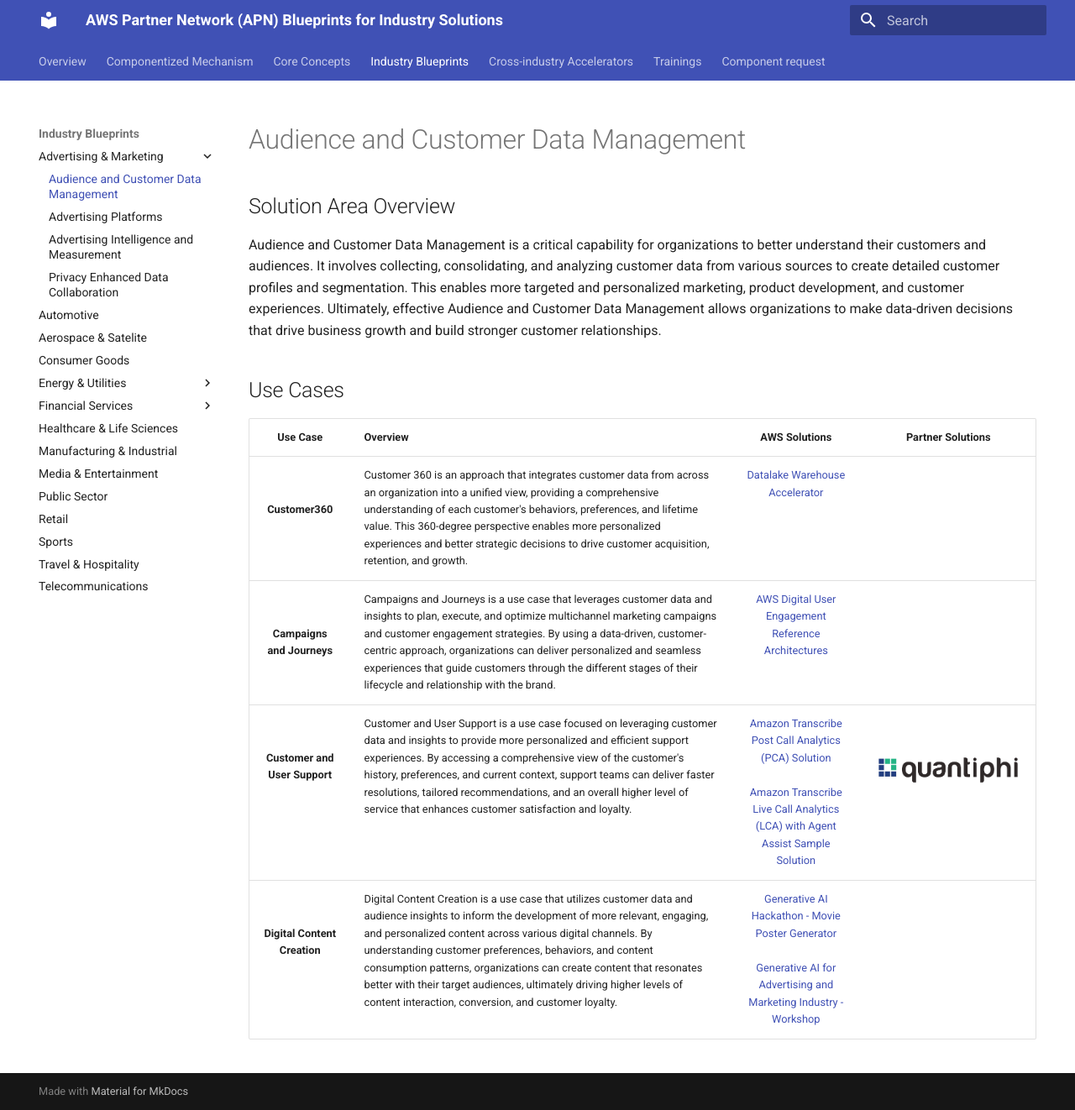
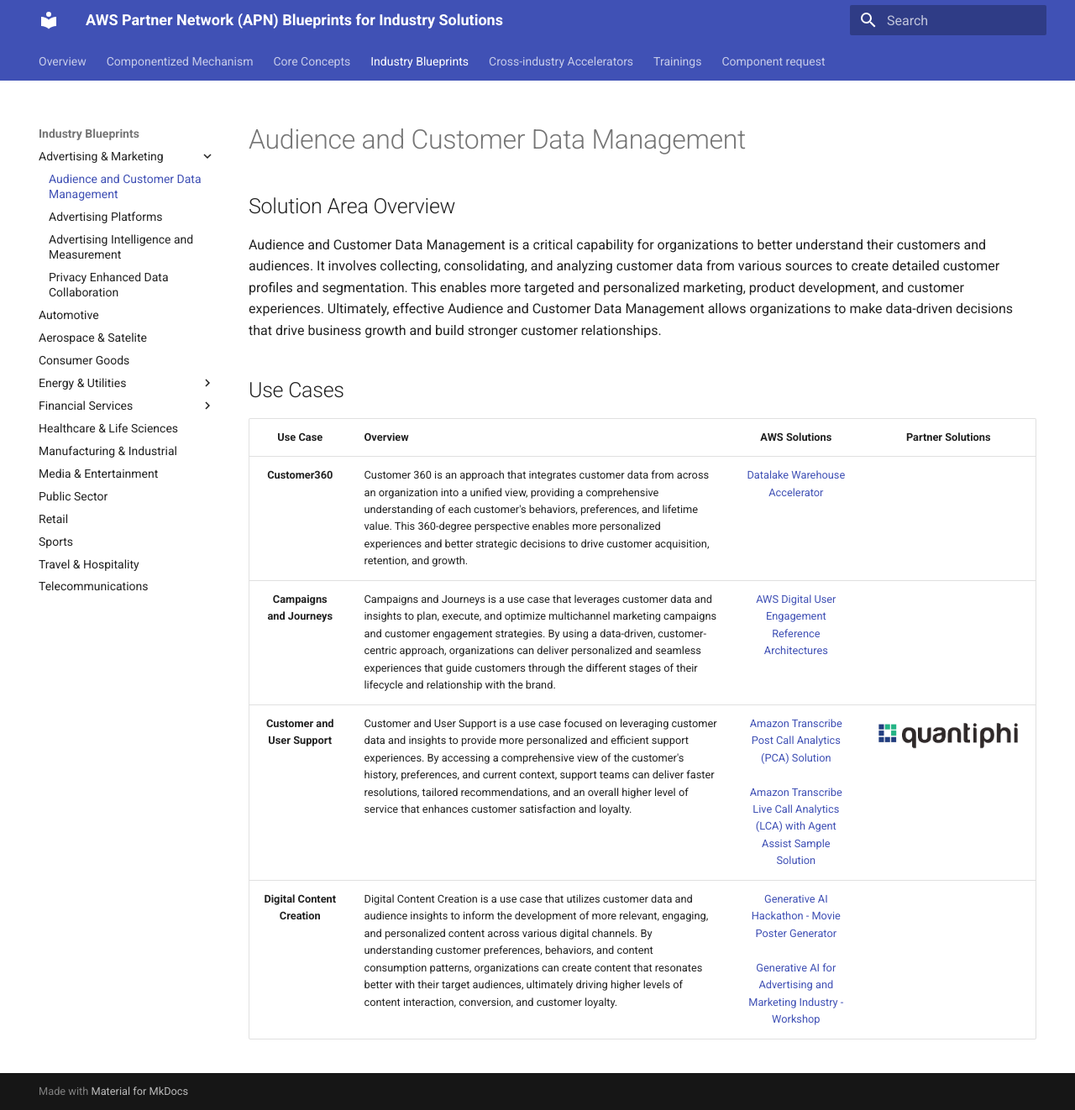
Before and after one commit to aws-samples/apn-blueprints-for-industry-solutions, an MkDocs documentation site: the page built from docs/SolutionArea/AudienceAndCustomerDataManagement/AudienceAndCustomerDataManagement.md, in a window 1280 px wide and 1322 px high. Shown: the whole window at 84% size. Built offline with MkDocs 1.6.1 and Material for MkDocs 9.7.7, drawn with Linux system fonts in a browser that asks for light colours.

Commit message:
fixing formatting

```diff
--- a/docs/SolutionArea/AudienceAndCustomerDataManagement/AudienceAndCustomerDataManagement.md
+++ b/docs/SolutionArea/AudienceAndCustomerDataManagement/AudienceAndCustomerDataManagement.md
@@ -13,7 +13,7 @@
 
 | Use Case | Overview | AWS Solutions | Partner Solutions |
 | :---: | --- | :---: | :---: |
-| <br /><br />**Customer360** | Customer 360 is an approach that integrates customer data from across an organization into a unified view, providing a comprehensive understanding of each customer's behaviors, preferences, and lifetime value. This 360-degree perspective enables more personalized experiences and better strategic decisions to drive customer acquisition, retention, and growth. | [Datalake Warehouse Accelerator](https://github.com/aws-samples/apn-blueprints-for-industry-solutions/tree/main/blueprints/datalake-warehouse-c360) | |
-| <br /><br />**Campaigns and Journeys** | Campaigns and Journeys is a use case that leverages customer data and insights to plan, execute, and optimize multichannel marketing campaigns and customer engagement strategies. By using a data-driven, customer-centric approach, organizations can deliver personalized and seamless experiences that guide customers through the different stages of their lifecycle and relationship with the brand. | [AWS Digital User Engagement Reference Architectures](https://github.com/aws-samples/communication-developer-services-reference-architectures) | |
-| <br /><br />**Customer and User Support** | Customer and User Support is a use case focused on leveraging customer data and insights to provide more personalized and efficient support experiences. By accessing a comprehensive view of the customer's history, preferences, and current context, support teams can deliver faster resolutions, tailored recommendations, and an overall higher level of service that enhances customer satisfaction and loyalty. | [Amazon Transcribe Post Call Analytics (PCA) Solution](https://github.com/aws-samples/amazon-transcribe-post-call-analytics) <br /><br /> [Amazon Transcribe Live Call Analytics (LCA) with Agent Assist Sample Solution](https://github.com/aws-samples/amazon-transcribe-live-call-analytics) | <br /><br />[![quantiphi](./quantiphi-logo.png)](https://quantiphi.com/case-studies/real-time-call-center-analytics/) |
-| <br /><br />**Digital Content Creation** | Digital Content Creation is a use case that utilizes customer data and audience insights to inform the development of more relevant, engaging, and personalized content across various digital channels. By understanding customer preferences, behaviors, and content consumption patterns, organizations can create content that resonates better with their target audiences, ultimately driving higher levels of content interaction, conversion, and customer loyalty. | [Generative AI Hackathon - Movie Poster Generator](https://github.com/cloudbennett/generative-ai-sagemaker-cdk-demo/tree/main) <br /><br /> [Generative AI for Advertising and Marketing Industry - Workshop](https://catalog.workshops.aws/genai-advertising-marketing/en-US) | |
+| **Customer360** | Customer 360 is an approach that integrates customer data from across an organization into a unified view, providing a comprehensive understanding of each customer's behaviors, preferences, and lifetime value. This 360-degree perspective enables more personalized experiences and better strategic decisions to drive customer acquisition, retention, and growth. | [Datalake Warehouse Accelerator](https://github.com/aws-samples/apn-blueprints-for-industry-solutions/tree/main/blueprints/datalake-warehouse-c360) | |
+| **Campaigns and Journeys** | Campaigns and Journeys is a use case that leverages customer data and insights to plan, execute, and optimize multichannel marketing campaigns and customer engagement strategies. By using a data-driven, customer-centric approach, organizations can deliver personalized and seamless experiences that guide customers through the different stages of their lifecycle and relationship with the brand. | [AWS Digital User Engagement Reference Architectures](https://github.com/aws-samples/communication-developer-services-reference-architectures) | |
+| **Customer and User Support** | Customer and User Support is a use case focused on leveraging customer data and insights to provide more personalized and efficient support experiences. By accessing a comprehensive view of the customer's history, preferences, and current context, support teams can deliver faster resolutions, tailored recommendations, and an overall higher level of service that enhances customer satisfaction and loyalty. | [Amazon Transcribe Post Call Analytics (PCA) Solution](https://github.com/aws-samples/amazon-transcribe-post-call-analytics) <br /><br /> [Amazon Transcribe Live Call Analytics (LCA) with Agent Assist Sample Solution](https://github.com/aws-samples/amazon-transcribe-live-call-analytics) | [![quantiphi](./quantiphi-logo.png)](https://quantiphi.com/case-studies/real-time-call-center-analytics/) |
+| **Digital Content Creation** | Digital Content Creation is a use case that utilizes customer data and audience insights to inform the development of more relevant, engaging, and personalized content across various digital channels. By understanding customer preferences, behaviors, and content consumption patterns, organizations can create content that resonates better with their target audiences, ultimately driving higher levels of content interaction, conversion, and customer loyalty. | [Generative AI Hackathon - Movie Poster Generator](https://github.com/cloudbennett/generative-ai-sagemaker-cdk-demo/tree/main) <br /><br /> [Generative AI for Advertising and Marketing Industry - Workshop](https://catalog.workshops.aws/genai-advertising-marketing/en-US) | |
```
Also changed, not shown: docs/SolutionArea/AdvertisingIntelligenceAndMeasurement/AdvertisingIntelligenceAndMeasurement.md (+1 -1 lines), docs/SolutionArea/AdvertisingPlatforms/AdvertisingPlatforms.md (+3 -3 lines), docs/SolutionArea/Privacy Enhanced Data Collaboration/PrivacyEnhancedDataCollaboration.md (+2 -2 lines).
